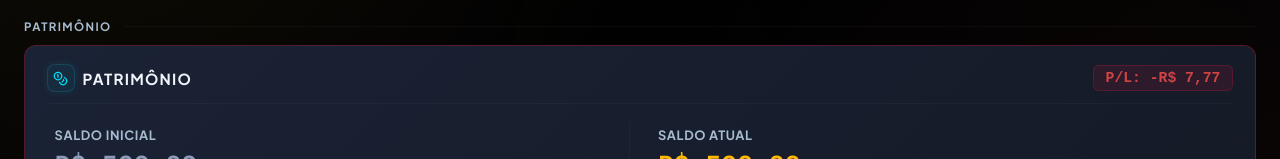
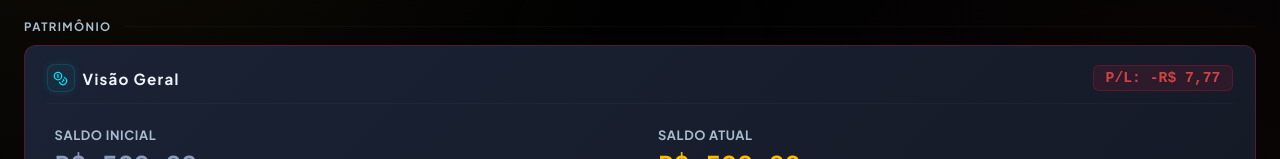
Before and after one commit to tonyrogeness-web/Oriontech, a Next.js app: page / in a window 1280 px wide. Shown: the part 348-507 px from the top of the page. Built offline with nearby package versions, Linux system fonts and the light colour scheme; no server answers; the database is empty.

Commit message:
feat: layout A minimalist style for patrimonio card and remove duplicate title

```diff
--- a/src/components/KpiCards.tsx
+++ b/src/components/KpiCards.tsx
@@ -270,7 +270,7 @@ export default function KpiCards({
             <div className={`${styles.kpiIconContainer} ${styles.blueGlow}`}>
               <Coins size={15} />
             </div>
-            <span className={styles.patrimonioMainTitle}>PATRIMÔNIO</span>
+            <span className={styles.patrimonioMainTitle}>Visão Geral</span>
           </div>
           <span className={`${styles.patrimonioPlBadge} ${floatingPl >= 0 ? styles.badgeGreen : styles.badgeRed}`}>
             P/L: {floatingPl >= 0 ? "+" : ""}{formatValPrimary(floatingPl)}
--- a/src/components/components.module.css
+++ b/src/components/components.module.css
@@ -3149,16 +3149,14 @@
   padding: 0.25rem 0.5rem;
 }
 
-/* 2x2 grid border dividers */
+/* 2x2 grid dividers - Minimalist borderless styling */
 .patrimonioCol:nth-child(1),
 .patrimonioCol:nth-child(2) {
-  border-bottom: 1px solid var(--opacity-divider);
   padding-bottom: 0.75rem;
 }
 
 .patrimonioCol:nth-child(1),
 .patrimonioCol:nth-child(3) {
-  border-right: 1px solid var(--opacity-divider);
   padding-right: 1.25rem;
 }
 
@@ -3217,12 +3215,10 @@
   }
   .patrimonioCol:nth-child(1),
   .patrimonioCol:nth-child(2) {
-    border-bottom: 1px solid var(--opacity-divider) !important;
     padding-bottom: 0.5rem !important;
   }
   .patrimonioCol:nth-child(1),
   .patrimonioCol:nth-child(3) {
-    border-right: 1px solid var(--opacity-divider) !important;
     padding-right: 0.75rem !important;
   }
 }
```
